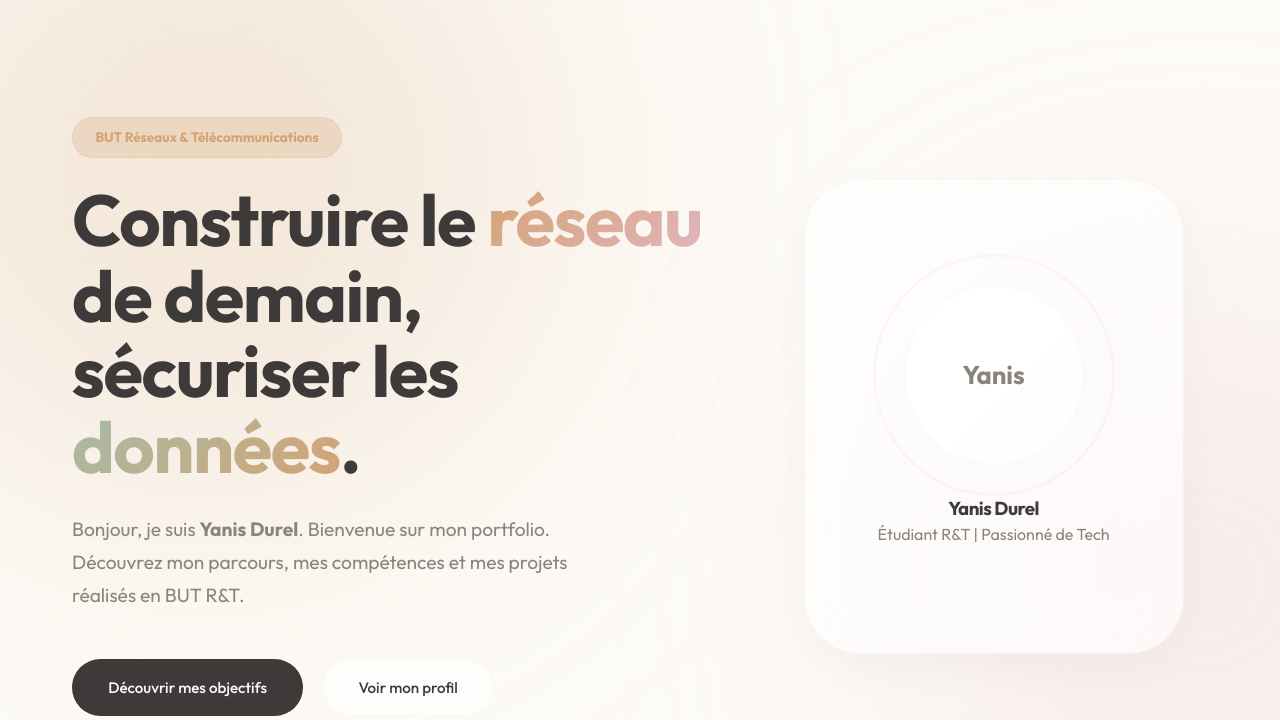
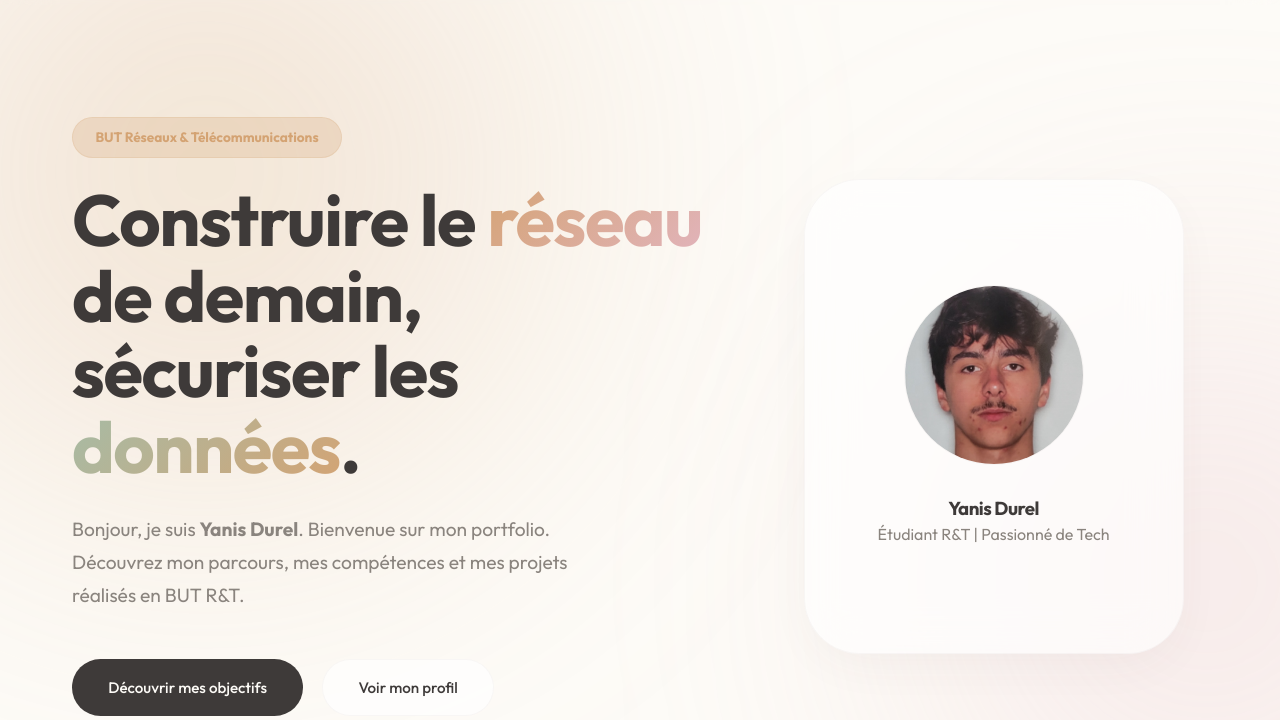
Before and after one commit to TwingoPhase1/PortfolioSAE16, a plain HTML site: page index.html in a window 1280 px wide. Shown: the part 80-800 px from the top of the page. Drawn offline with Linux system fonts and the light colour scheme; a web font is replaced by a local one.

Commit message:
feat: add custom stylesheet, update profile image display, and change footer contact link to email

```diff
--- a/css/styles.css
+++ b/css/styles.css
@@ -404,17 +404,24 @@ section {
     box-shadow: var(--shadow-soft);
 }
 
-.profile-image-placeholder {
+.profile-image {
     width: 180px;
     height: 180px;
     border-radius: 50%;
-    background: linear-gradient(135deg, var(--bg-surface-hover), var(--bg-surface));
     display: flex;
     align-items: center;
     justify-content: center;
     border: 1px solid var(--border-color);
     margin-bottom: 2rem;
     position: relative;
+    overflow: hidden;
+}
+
+.profile-img {
+    width: 100%;
+    height: 100%;
+    object-fit: cover;
+    z-index: 2;
 }
 
 .pulse-ring {
@@ -432,11 +439,7 @@ section {
     100% { transform: scale(1.5); opacity: 0; }
 }
 
-.placeholder-text {
-    font-size: 1.6rem;
-    font-weight: 600;
-    color: var(--text-secondary);
-}
+
 
 /* Sections Global */
 .section-header {
--- a/index.html
+++ b/index.html
@@ -54,9 +54,9 @@
             <div class="hero-visual reveal reveal-delay">
                 <!-- Espace pour la photo de profil, ou illustration minimaliste -->
                 <div class="profile-card glass">
-                    <div class="profile-image-placeholder">
+                    <div class="profile-image">
                         <div class="pulse-ring"></div>
-                        <span class="placeholder-text">Yanis</span>
+                        <img src="pp.jpg" alt="Yanis Durel" class="profile-img">
                     </div>
                     <div class="card-info">
                         <h3>Yanis Durel</h3>
@@ -102,7 +102,7 @@
         <div class="footer-content">
             <p>&copy; 2026 Yanis Durel - Portfolio BUT R&T.</p>
             <div class="footer-links">
-                <a href="#">LinkedIn</a>
+                <a href="mailto:yanisdurel07042007@gmail.com">Email</a>
                 <a href="#">GitHub</a>
             </div>
         </div>
```
Also changed, not shown: presentation.html (+2 -2 lines), SAE/SAE12/schéma_logique_groupe_5.jpg (added), pp.jpg (added), 4 other files.
